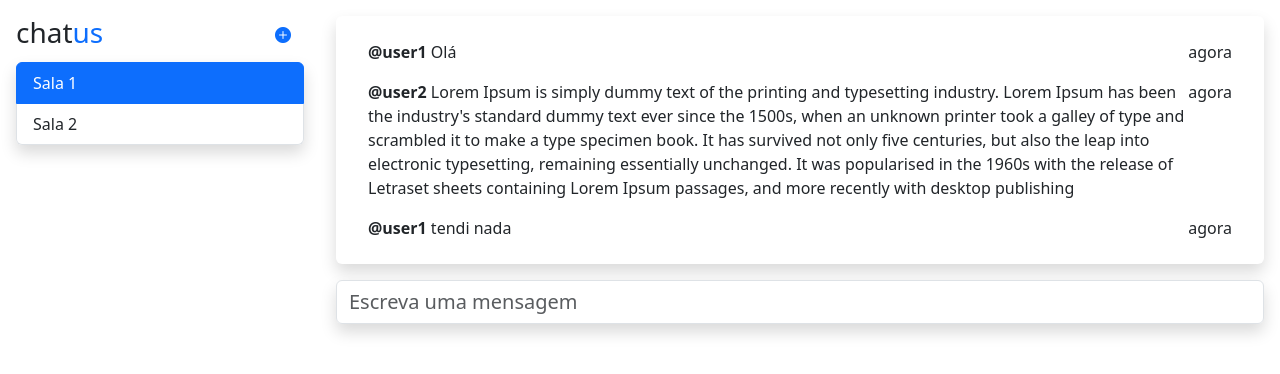
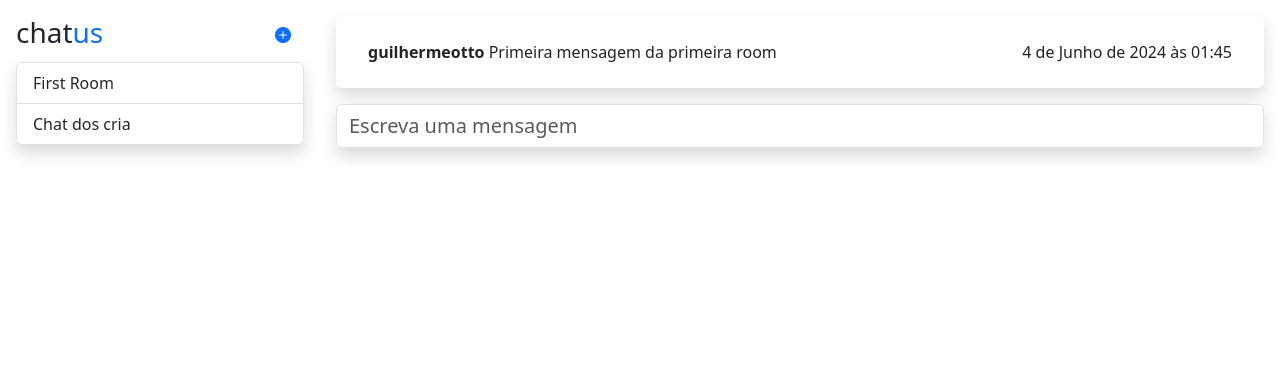
Before and after one commit to guilhermeotto2/chat_us, a Django app: page / in a window 1280 px wide. Shown: the top 374 px of the page. Run offline with Django 4.2, Linux system fonts and the light colour scheme; data comes from the database, SQL or seed files in the repository; both versions use the stored data as it was after the commit.

Commit message:
renderizando templates basicos

```diff
--- a/templates/chat/home.html
+++ b/templates/chat/home.html
@@ -12,8 +12,9 @@
             </div>
 
             <ul class="list-group shadow border-0">
-                <li class="list-group-item active">Sala 1</li>
-                <li class="list-group-item">Sala 2</li>
+                {% for r in rooms %}
+                <li class="list-group-item">{{r.title}}</li>
+                {% endfor %}
             </ul>
         </div>
     </div>
@@ -22,36 +23,16 @@
     <div class="chat-messages h-100 w-75">
         <div class="messages card m-3 p-3 h-75 shadow border-0 overflow-scroll">
             <ul class="list-group list-group-flush">
-                <li class="list-group-item border-bottom-0">
-                    <div class="d-flex justify-content-between">
-                        <div class="content">
-                            <b>@user1</b> Olá
+                {% for m in messages %}
+                    <li class="list-group-item border-bottom-0">
+                        <div class="d-flex justify-content-between">
+                            <div class="content">
+                                <b>{{m.user.username}}</b> {{m.text}}
+                            </div>
+                            <div class="time ">{{m.created_at}}</div>
                         </div>
-                        <div class="time ">agora</div>
-                    </div>
-                </li>
-                <li class="list-group-item border-bottom-0">
-                    <div class="d-flex justify-content-between">
-                        <div class="content">
-                            <b>@user2</b> Lorem Ipsum is simply dummy text of the printing and typesetting industry.
-                            Lorem Ipsum has been the industry's standard dummy text ever since the 1500s, when an
-                            unknown printer took a galley of type and scrambled it to make a type specimen book. It
-                            has survived not only five centuries, but also the leap into electronic typesetting,
-                            remaining essentially unchanged. It was popularised in the 1960s with the release of
-                            Letraset sheets containing Lorem Ipsum passages, and more recently with desktop
-                            publishing
-                        </div>
-                        <div class="time ">agora</div>
-                    </div>
-                </li>
-                <li class="list-group-item border-bottom-0">
-                    <div class="d-flex justify-content-between">
-                        <div class="content">
-                            <b>@user1</b> tendi nada
-                        </div>
-                        <div class="time ">agora</div>
-                    </div>
-                </li>
+                    </li>
+                {% endfor %}
             </ul>
         </div>
         <div class="send-message card m-3 shadow border-0">
```
Also changed, not shown: db.sqlite3.
